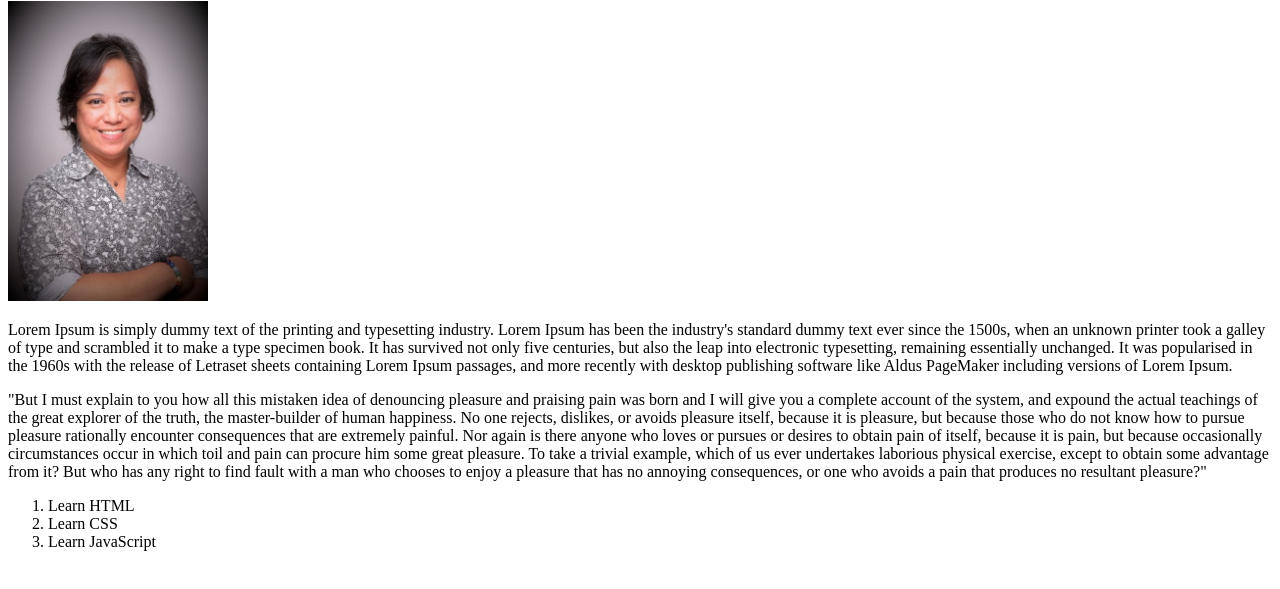
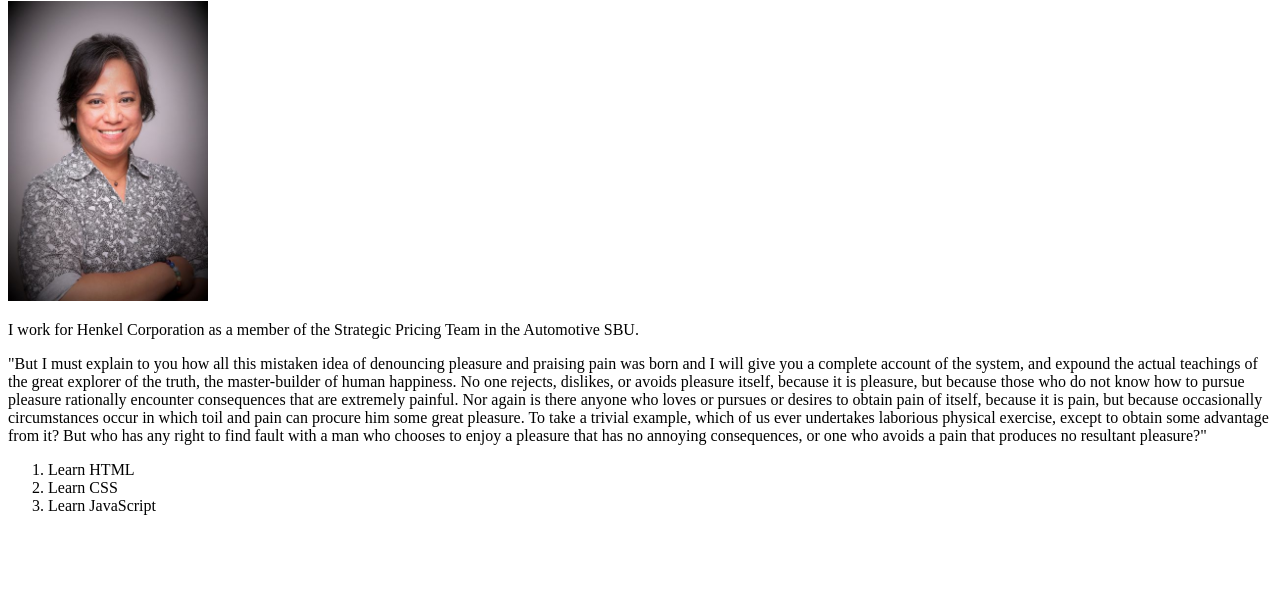
Before and after one commit to mafgliane/mafgliane.github.io, a plain HTML site: page index.html in a window 1280 px wide. Shown: the part 79-668 px from the top of the page. Drawn offline with Linux system fonts and the light colour scheme.

Commit message:
final html

```diff
--- a/index.html
+++ b/index.html
@@ -8,18 +8,17 @@
 <body>
 <h1>Frances Gliane</h1>
 
-<!-- img had an improper closing tag, it's a void or self-closing element -->
 <img width="200" src="FrancesG.JPG" alt="My Profile Pic">
 
-<p>Lorem Ipsum is simply dummy text of the printing and typesetting industry. Lorem Ipsum has been the industry's standard dummy text ever since the 1500s, when an unknown printer took a galley of type and scrambled it to make a type specimen book. It has survived not only five centuries, but also the leap into electronic typesetting, remaining essentially unchanged. It was popularised in the 1960s with the release of Letraset sheets containing Lorem Ipsum passages, and more recently with desktop publishing software like Aldus PageMaker including versions of Lorem Ipsum.</p>
+<p>I work for Henkel Corporation as a member of the Strategic Pricing Team in the Automotive SBU.</p>
 <p>"But I must explain to you how all this mistaken idea of denouncing pleasure and praising pain was born and I will give you a complete account of the system, and expound the actual teachings of the great explorer of the truth, the master-builder of human happiness. No one rejects, dislikes, or avoids pleasure itself, because it is pleasure, but because those who do not know how to pursue pleasure rationally encounter consequences that are extremely painful. Nor again is there anyone who loves or pursues or desires to obtain pain of itself, because it is pain, but because occasionally circumstances occur in which toil and pain can procure him some great pleasure. To take a trivial example, which of us ever undertakes laborious physical exercise, except to obtain some advantage from it? But who has any right to find fault with a man who chooses to enjoy a pleasure that has no annoying consequences, or one who avoids a pain that produces no resultant pleasure?"</p>
 
 <ol>
   <li>Learn HTML</li>
   <li>Learn CSS</li>
   <li>Learn JavaScript</li>
-<!-- The ol ending tag was missing the backslash -->
 </ol>
+
 </body>
 
 </html>
```
